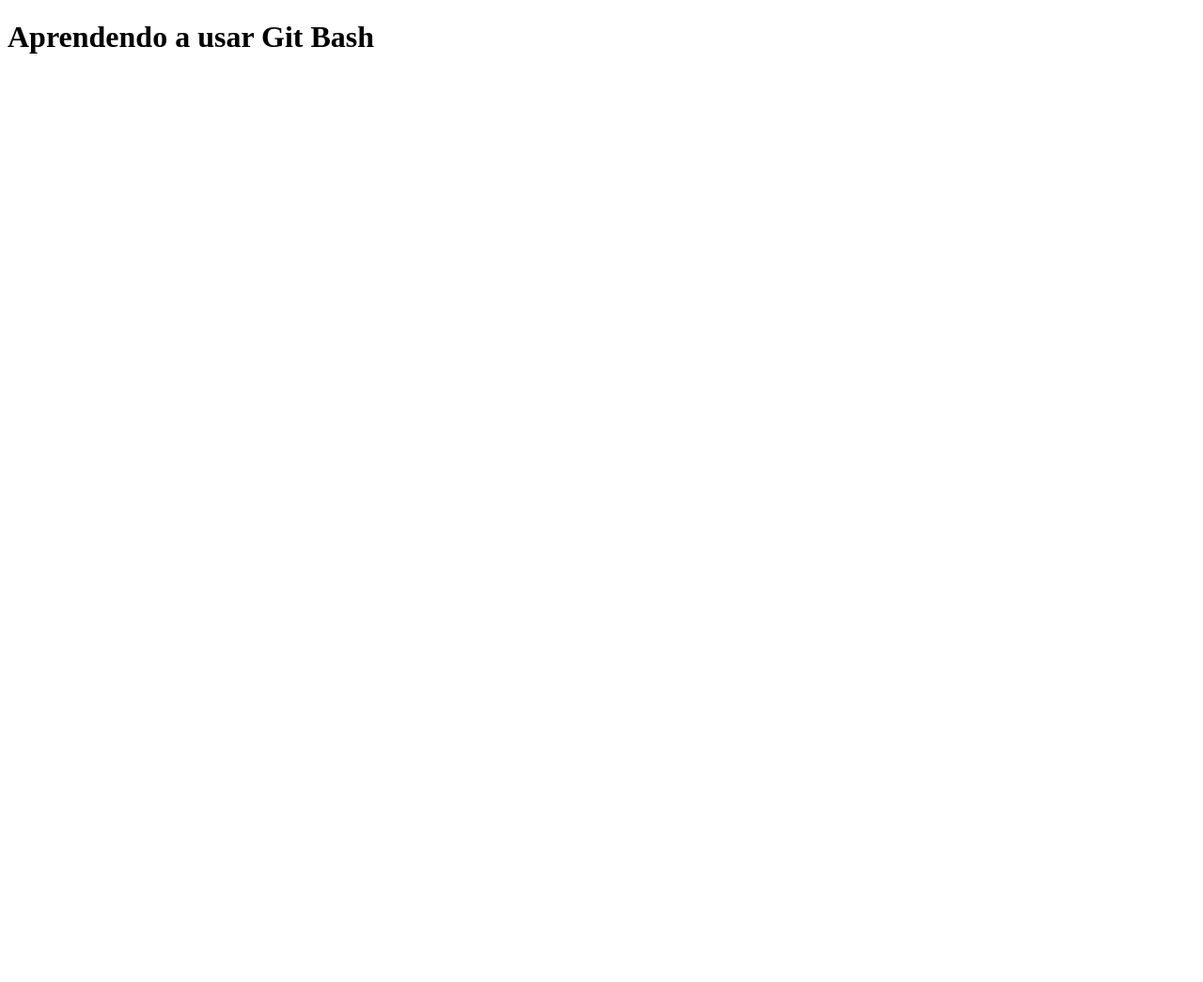
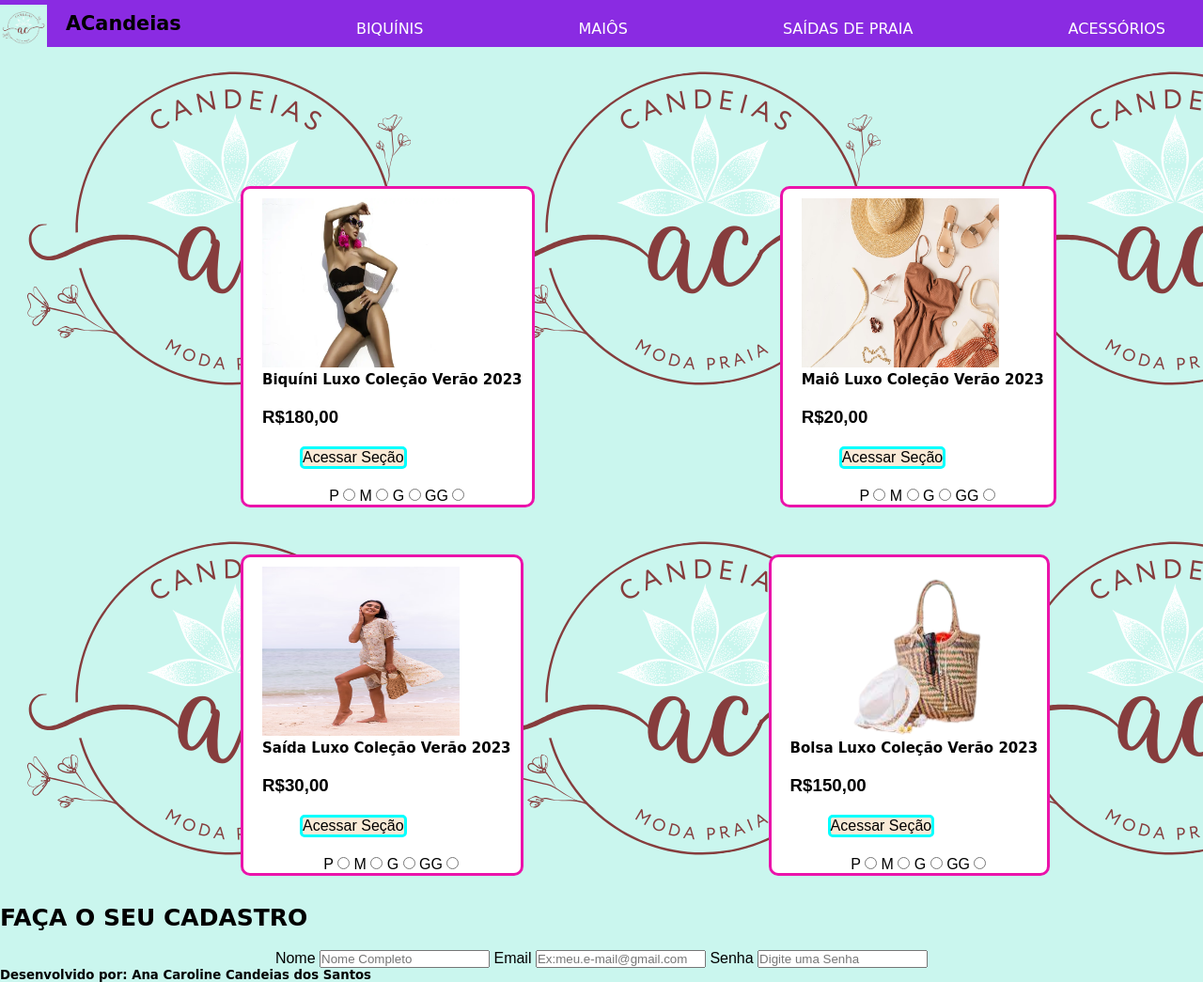
Before and after one commit to AnaCarolineCandeias/PrimeiroProjetoVNW, a plain HTML site: page index.html in a window 1280 px wide. Shown: the whole page at 94% size. Before the commit the page ends 800 px from the top, so only its background shows below. Drawn offline with Linux system fonts and the light colour scheme; a web font is replaced by a local one.

Commit message:
Desafio 2

```diff
--- a/index.html
+++ b/index.html
@@ -1,12 +1,131 @@
 <!DOCTYPE html>
-<html lang="en">
+<html lang="pt-br">
 <head>
     <meta charset="UTF-8">
     <meta name="viewport" content="width=device-width, initial-scale=1.0">
+    <meta http-equiv="X-UA-Compatible" content="ie=edge" />
     <link rel="stylesheet" href="style.css">
-    <title>Document</title>
+    <link rel="shortcut icon" href="ImagensPVnW/Logo de moda praia.png" type="image/x-icon">
+    <title>ACandeias Moda Praia</title>
 </head>
+
 <body>
-    <h1>Aprendendo a usar Git Bash</h1>
-</body>
+
+<header class="conteudo">
+    <div class="logo">
+        <img src="ImagensPVnW/Logo de moda praia.png" alt="">
+        <h1>ACandeias</h1>
+    </div>
+
+    <nav>
+          <ul>
+          <li>BIQUÍNIS</li>
+          <li>MAIÔS</li>
+          <li>SAÍDAS DE PRAIA</li>
+          <li>ACESSÓRIOS</li>
+        </ul>
+      </nav>
+    </header>
+
+    <main>
+      <section>
+        <div class="loja">
+          <img
+            src="ImagensPVnW/biquini-luxo.webp"
+            alt=""
+          />
+          <h4>Biquíni Luxo Coleção Verão 2023</h4>
+          <h3>R$180,00</h3>
+          <button>Acessar Seção</button>
+          <form>
+            <label>P</label>
+            <input type="radio" name="tamanho" id="p" value="p" />
+            <label>M</label>
+            <input type="radio" name="tamanho" id="m" value="m" />
+            <label>G</label>
+            <input type="radio" name="tamanho" id="g" value="g" />
+            <label>GG</label>
+            <input type="radio" name="tamanho" id="gg" value="gg" />
+          </form>
+        </div>
+
+        <div class="loja">
+          <img
+            src="ImagensPVnW/maio.avif"
+            alt=""
+          />
+          <h4>Maiô Luxo Coleção Verão 2023</h4>
+          <h3>R$20,00</h3>
+          <button>Acessar Seção</button>
+          <form>
+            <label>P</label>
+            <input type="radio" name="tamanho" id="p" value="p" />
+            <label>M</label>
+            <input type="radio" name="tamanho" id="m" value="m" />
+            <label>G</label>
+            <input type="radio" name="tamanho" id="g" value="g" />
+            <label>GG</label>
+            <input type="radio" name="tamanho" id="gg" value="gg" />
+          </form>
+        </div>
+
+        <div class="loja">
+          <img
+            src="ImagensPVnW/vestido-praia.avif"
+            alt=""
+          />
+          <h4>Saída Luxo Coleção Verão 2023</h4>
+          <h3>R$30,00</h3>
+          <button>Acessar Seção</button>
+          <form>
+            <label>P</label>
+            <input type="radio" name="tamanho" id="p" value="p" />
+            <label>M</label>
+            <input type="radio" name="tamanho" id="m" value="m" />
+            <label>G</label>
+            <input type="radio" name="tamanho" id="g" value="g" />
+            <label>GG</label>
+            <input type="radio" name="tamanho" id="gg" value="gg" />
+          </form>
+        </div>
+
+        <div class="loja">
+          <img
+            src="ImagensPVnW/bolsa-praia.png"
+            alt=""/>
+            <h4>Bolsa Luxo Coleção Verão 2023</h4>
+          <h3>R$150,00</h3>
+          <button>Acessar Seção</button>
+          <form>
+            <label>P</label>
+            <input type="radio" name="tamanho" id="p" value="p" />
+            <label>M</label>
+            <input type="radio" name="tamanho" id="m" value="m" />
+            <label>G</label>
+            <input type="radio" name="tamanho" id="g" value="g" />
+            <label>GG</label>
+            <input type="radio" name="tamanho" id="gg" value="gg" />
+          </form>
+        </div>
+      </section>
+    </main>
+
+    <footer>
+      <div class="cadastro">
+      <h2>FAÇA O SEU CADASTRO</h2>
+      <form>
+        <label>Nome</label>
+        <input type="text" name="name" id="name" placeholder="Nome Completo"/>
+
+        <label>Email</label>
+        <input type="email" name="email" id="email" placeholder="Ex:meu.e-mail@gmail.com" />
+
+        <label>Senha</label>
+        <input type="password" name="password" id="password" placeholder="Digite uma Senha"/>
+      </form>
+    </div>
+
+    <h5>Desenvolvido por: Ana Caroline Candeias dos Santos</h5>
+    </footer>
+  </body>
 </html>
--- a/style.css
+++ b/style.css
@@ -0,0 +1,120 @@
+@import url('https://fonts.googleapis.com/css2?family=Croissant+One&family=Mooli&display=swap');
+
+
+* {
+    margin: 0;
+    padding: 0;
+    box-sizing: border-box;
+  }
+
+  html{
+    width: 100vw;
+    height: 100vh;
+    font-family: 'Croissant One', cursive;
+    cursor: pointer;
+    background: url(ImagensPVnW/Logo\ de\ moda\ praia.png);
+
+  }
+
+  body{
+    background: radial-gradient(aqua, #f8e7d2), ;
+  }
+
+  /*Header*/
+
+.conteudo {
+    width: 100vw;
+    height: 50px;
+    background-color: blueviolet;
+    display: flex;
+    align-items: center;
+    justify-content: space-between;
+    margin-bottom: 10%;
+
+}
+
+.conteudo .logo {
+    width: 50px;
+    height: auto;
+    display: flex;
+    align-items: center;
+    text-align: justify;
+    }
+
+.conteudo .logo h1 {
+    color: black;
+    font-size: 1.3rem;
+}
+
+.conteudo .logo img {
+    width: 100%;
+    height: 100%;
+}
+
+  li {
+    display: inline-block;
+    margin-left: 120px;
+    margin-top: 10px;
+    color: white;
+    padding-right: 40px;
+
+
+  }
+
+
+  /*Main*/
+
+  img {
+    width: 210px;
+    height: 180px;
+    margin-right: 20px;
+    margin-top: 10px;
+
+  }
+
+  .loja {
+    border: solid rgb(235, 19, 170);
+    display: inline-block;
+    margin-left: 20%;
+    margin-top: 20px;
+    margin-bottom: 30px;
+    padding-left: 20px;
+    border-radius: 10px;
+    background-color: white;
+  }
+
+
+  button {
+    margin-left: 40px;
+    border: solid aqua;
+    border-radius: 5px;
+    font-size: medium;
+    background-color: antiquewhite;
+  }
+
+  h3,
+  button,
+  form {
+    font-family: 'Mooli', sans-serif;
+    margin-top: 20px;
+    cursor: pointer;
+  }
+
+  h4{
+    font-size: 15px;
+    margin-right: 10px;
+  }
+
+  form{
+    text-align: center;
+  }
+
+  /*Footer*/
+
+.cadastro{
+   display:grid;
+}
+
+  h2 {
+    font-size: 25px;
+  }
```
Also changed, not shown: ImagensPVnW/Logo de moda praia.png (added), ImagensPVnW/biquini-luxo.webp (added), ImagensPVnW/bolsa-praia.png (added), ImagensPVnW/maio-preto.jpg (added), ImagensPVnW/maio.avif (added), ImagensPVnW/vestido-praia.avif (added).
